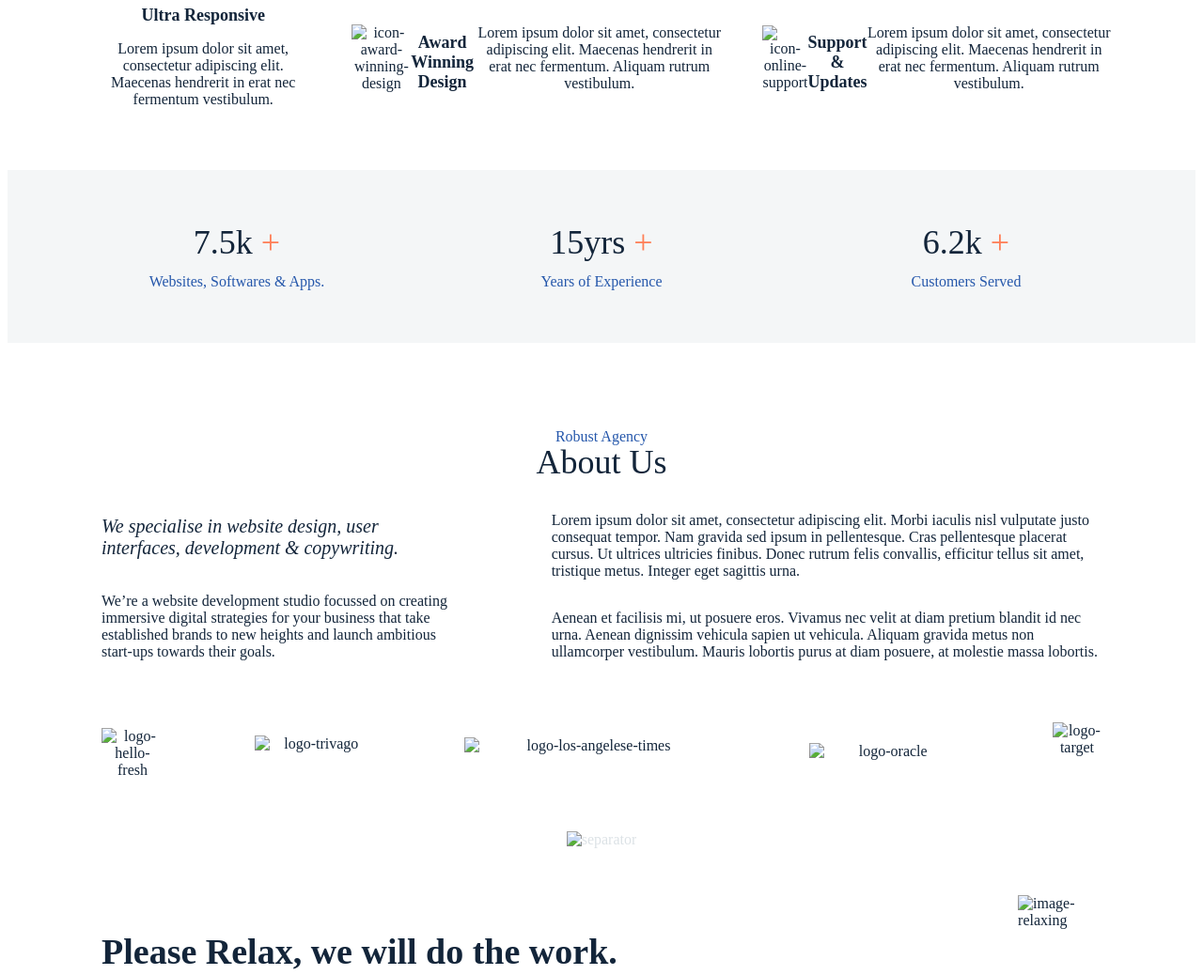
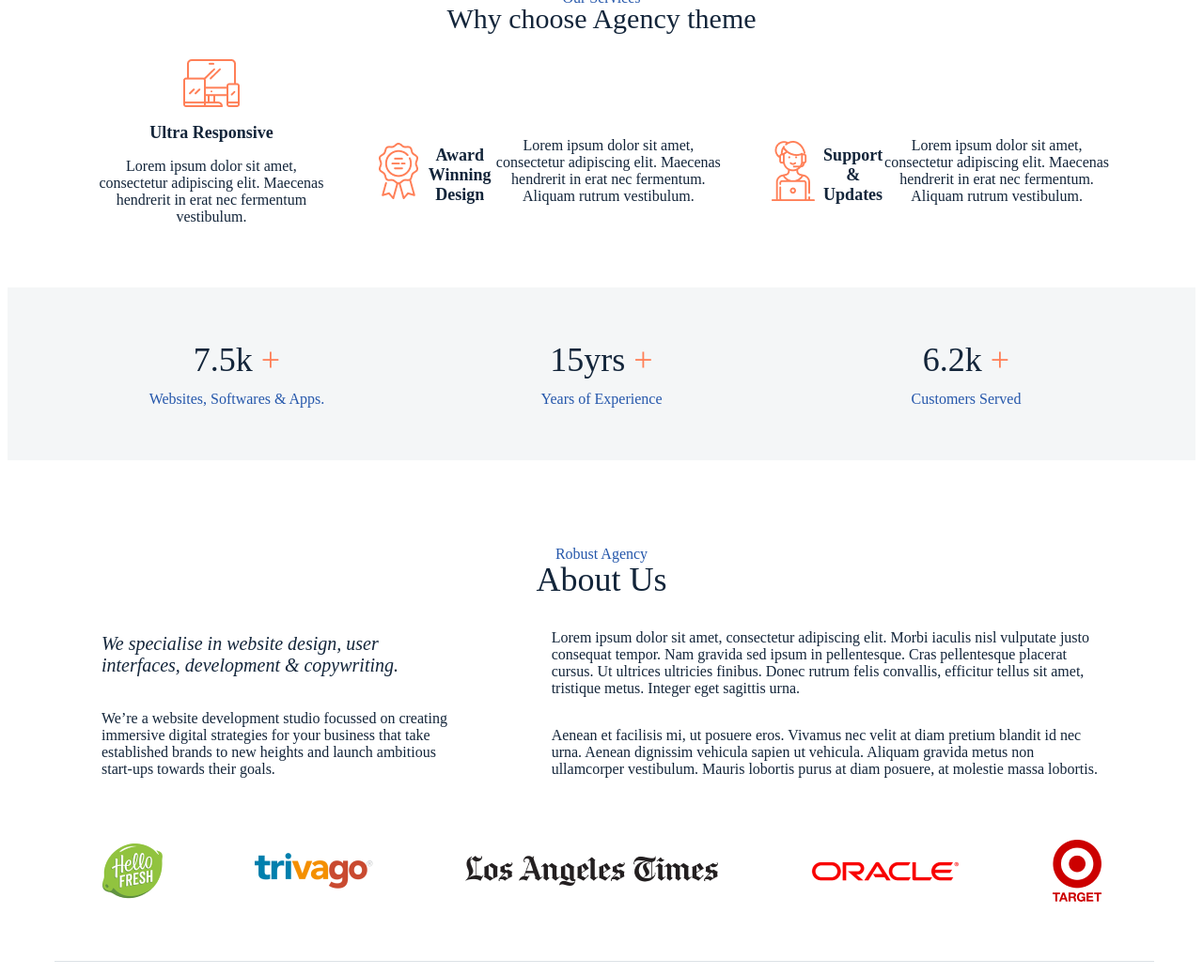
Before and after one commit to Luxlinna/Fluffy-agency-landing, a plain HTML site: page fluffy.html in a window 1280 px wide. Shown: the part 620-1658 px from the top of the page at 94% size. Drawn offline with Linux system fonts and the light colour scheme; the site is published under a folder, as on GitHub Pages, so addresses that start at the root find nothing; a web font is replaced by a local one.

Commit message:
commit change

```diff
--- a/fluffy.html
+++ b/fluffy.html
@@ -5,7 +5,7 @@
     <title>Fluffy-agency-landing</title>
     <link rel="stylesheet" href="https://fonts.google.com/?query=Avenir+Next">
     <link rel="stylesheet" href="https://fonts.googleapis.com/icon?family=Material+Icons">
-    <link rel="stylesheet" href="style/fluffy.css">
+    <link rel="stylesheet" href="./style/fluffy.css">
 </head>
 <style>
 
@@ -15,7 +15,7 @@
     <header>
         <div class="header-block">
             <div class="header-block header-block__logo">
-                <img src="/image/logo.png" alt="logo">
+                <img src="./image/logo.png" alt="logo">
                 <nav class="header-menu">
                     <ul>
                         <li class="main-menu__item"><a href="#">Our clients</a></li>
@@ -34,7 +34,7 @@
                 <button class="header-block__button" type="button">Get Your Free Consultation Now</button>
             </div>
             <div class="header-block__container header-block__container--image">
-                <img src="/image/uploading-illustration.png" alt="uploading-illustration">
+                <img src="./image/uploading-illustration.png" alt="uploading-illustration">
             </div>
         </div>
     </header>
@@ -46,17 +46,17 @@
         </div>
         <div class="service-block">
             <div class="service-block service-block__card">
-                <img src="/icon/icon-ultra-responsive.png" alt="icon-ultra-responsive" style="width: 64px;">
+                <img src="./icon/icon-ultra-responsive.png" alt="icon-ultra-responsive" style="width: 64px;">
                 <b class="service-block__card--title">Ultra Responsive</b>
                 <p class="service-block__card--description">Lorem ipsum dolor sit amet, consectetur adipiscing elit. Maecenas hendrerit in erat nec fermentum vestibulum.</p>
             </div>
             <div class="service-block agency-block__card">
-                <img src="/icon/icon-award-winning-design.png" alt="icon-award-winning-design">
+                <img src="./icon/icon-award-winning-design.png" alt="icon-award-winning-design">
                 <b class="service-block__card--title">Award Winning Design</b>
                 <p class="service-block__card--description">Lorem ipsum dolor sit amet, consectetur adipiscing elit. Maecenas hendrerit in erat nec fermentum. Aliquam rutrum vestibulum.</p>
             </div>
             <div class="service-block agency-block__card">
-                <img src="/icon/icon-online-support.png" alt="icon-online-support">
+                <img src="./icon/icon-online-support.png" alt="icon-online-support">
                 <b class="service-block__card--title">Support & Updates</b>
                 <p class="service-block__card--description">Lorem ipsum dolor sit amet, consectetur adipiscing elit. Maecenas hendrerit in erat nec fermentum. Aliquam rutrum vestibulum.</p>
             </div>
@@ -95,14 +95,14 @@
             </div>
         </div>
         <div class="aboutus-logo">
-            <img src="/image/logo-hello-fresh.png" alt="logo-hello-fresh" style="width: 66px;">
-            <img src="/image/logo-trivago.png" alt="logo-trivago" style="width: 126px; height: 38px;">
-            <img src="/image/logo-los-angelese-times.png" alt="logo-los-angelese-times" style="width: 271px; height: 34px;">
-            <img src="/image/logo-oracle.png" alt="logo-oracle" style="width: 162px; height: 23px;">
-            <img src="/image/logo-target.png" alt="logo-target" style="width: 52px; height: 66px;">
+            <img src="./image/logo-hello-fresh.png" alt="logo-hello-fresh" style="width: 66px;">
+            <img src="./image/logo-trivago.png" alt="logo-trivago" style="width: 126px; height: 38px;">
+            <img src="./image/logo-los-angelese-times.png" alt="logo-los-angelese-times" style="width: 271px; height: 34px;">
+            <img src="./image/logo-oracle.png" alt="logo-oracle" style="width: 162px; height: 23px;">
+            <img src="./image/logo-target.png" alt="logo-target" style="width: 52px; height: 66px;">
         </div>
         <div class="aboutus-separator">
-            <img src="/image/separator.svg" alt="separator">
+            <img src="./image/separator.svg" alt="separator">
         </div>
         <div class="relax-card">
             <div>
@@ -120,7 +120,7 @@
                 </div>
             </div>
             <div class="relax-card--image">
-                <img src="/image/image-relaxing.png" alt="image-relaxing" style="width: 600px; height: 450px;">
+                <img src="./image/image-relaxing.png" alt="image-relaxing" style="width: 600px; height: 450px;">
             </div>
         </div>
     </section>
@@ -144,8 +144,8 @@
                 <input class="form-intput--style" type="email" id="email" name="email" value="hello@lastdoor.store" style="opacity: 0.2;"><br>
                 <label for="yourmessage">Your Message</label><br>
                 <textarea class="form-input--message form-intput--style" name="yourmessage" id="message" cols="30" rows="10" style="opacity: 0.2;">Type your message here...</textarea><br>
-                <button class="form-button">Submit Your Message</button>
             </fieldset>
+            <button class="form-button">Submit Your Message</button>
         </form>
     </section>
     <footer class="footer">
--- a/style/fluffy.css
+++ b/style/fluffy.css
@@ -33,8 +33,6 @@ a:active {
     color: #ffcc22;
 }
 
-
-}
 ul {
     list-style-type: none;
     font-size: 16px;
```
